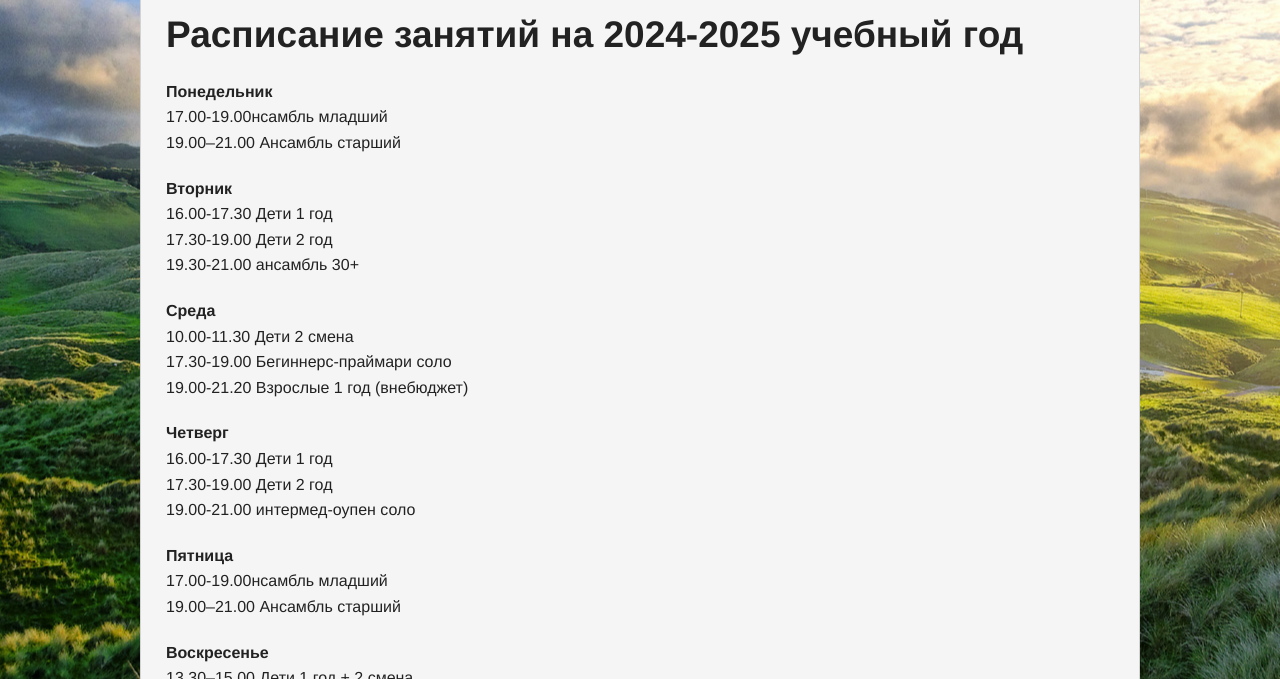
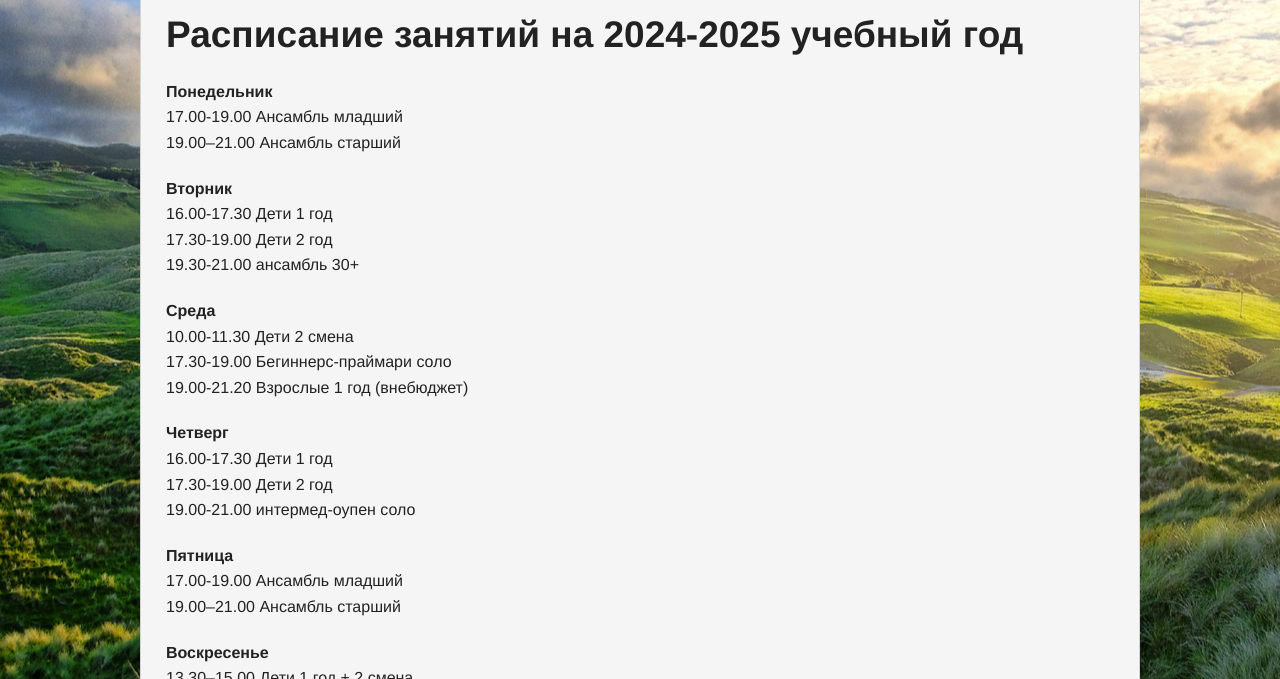
Before and after one commit to gloria-studio/gloria-studio.github.io, a Jekyll site: the page built from about/schedule/index.md, in a window 1280 px wide. Shown: the part 135-814 px from the top of the page. Built offline with Jekyll 4.4.1, drawn with Linux system fonts in a browser that asks for light colours.

Commit message:
Update index.md

```diff
--- a/about/schedule/index.md
+++ b/about/schedule/index.md
@@ -8,7 +8,7 @@ published: true
 ## Расписание занятий на 2024-2025 учебный год
 
 **Понедельник**
-17.00-19.00нсамбль младший
+17.00-19.00 Ансамбль младший
 19.00–21.00 Ансамбль старший
 
 **Вторник**
@@ -27,7 +27,7 @@ published: true
 19.00-21.00 интермед-оупен соло
 
 **Пятница**
-17.00-19.00нсамбль младший
+17.00-19.00 Ансамбль младший
 19.00–21.00 Ансамбль старший
 
 
```
